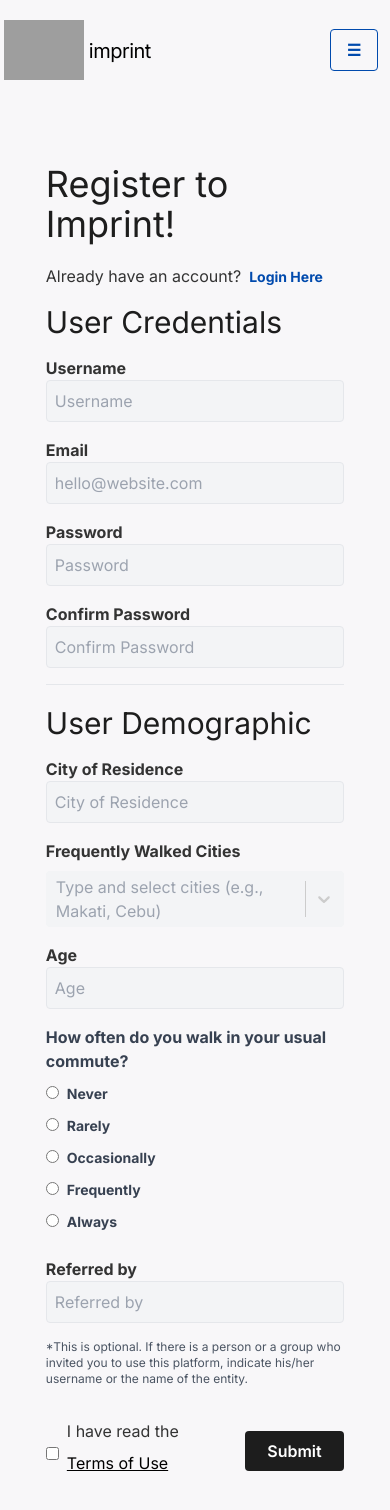
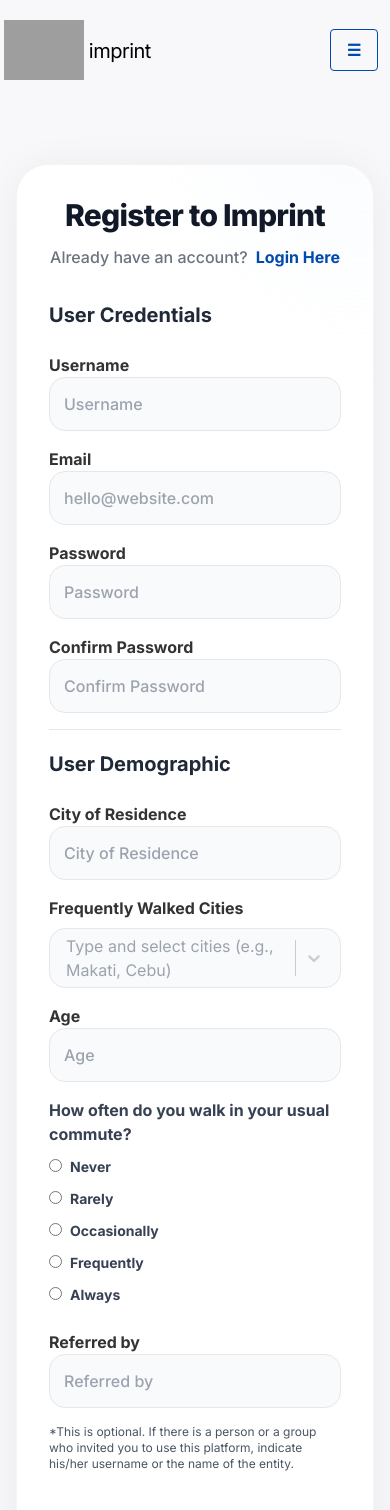
Before and after one commit to dlsudatasci/imprint, a Next.js app: page /register in a window 390 px wide. Shown: the top 1510 px of the page. Built offline with nearby package versions, Linux system fonts and the light colour scheme; no server answers; grey boxes are pictures that could not be loaded.

Commit message:
style: revamp login and register design

```diff
--- a/src/pages/login.jsx
+++ b/src/pages/login.jsx
@@ -4,7 +4,6 @@ import Link from "next/link";
 import { useRouter } from "next/router";
 
 import Page from "@/ui/page";
-import { H1 } from "@/ui/Typography";
 
 export default function login() {
   const [loadingForm, setLoading] = useState(false);
@@ -38,52 +37,59 @@ export default function login() {
       description="Login to Imprint! Login to Imprint in order to contribute to our platform."
       contribute={false}
     >
-      <section className="container mx-auto p-4 my-12 mb-32 bg-offwhite flex flex-col items-center justify-center">
-        <div className="w-10/12 sm:w-8/12 md:w-6/12 lg:w-5/12 xl:w-4/12 mb-4">
-          <H1>Login to Imprint!</H1>
-          <p className="mt-5">
+      <section className="container mx-auto p-4 my-12 mb-32 flex flex-col items-center justify-center">
+        <div className="w-full sm:w-10/12 md:w-8/12 lg:w-6/12 xl:w-4/12 bg-white rounded-[2rem] shadow-[0_4px_40px_rgb(0,0,0,0.06)] border border-gray-100 p-8 sm:p-12 relative overflow-hidden">
+          {/* Subtle gradient accent for the card */}
+          <div className="absolute top-0 right-0 w-64 h-64 bg-gradient-to-bl from-blue-50 to-transparent rounded-full blur-3xl opacity-60 -translate-y-1/2 translate-x-1/3 pointer-events-none" />
+
+          <div className="mb-8 relative z-10 text-center">
+            <h1 className="text-3xl font-extrabold text-gray-900 tracking-tight">Welcome Back</h1>
+            <p className="mt-3 text-gray-500 font-medium">
               Don&apos;t have an account?
               <Link href="/register">
-              <span className="text-sm ml-2 font-bold text-primary hover:underline cursor-pointer">
+                <span className="text-primary hover:text-[#004aad] ml-2 font-bold transition-colors cursor-pointer hover:underline">
                   Register Here
                 </span>
               </Link>
             </p>
           </div>
-        <div className="w-10/12 sm:w-8/12 md:w-6/12 lg:w-5/12 xl:w-4/12 mb-6">
-          <form onSubmit={onSubmit}>
+
+          <form onSubmit={onSubmit} className="relative z-10">
+            <div className="space-y-4 mb-6">
               <input
-              className="mb-4 p-2 appearance-none block w-full bg-gray-100 placeholder-gray-900 rounded border focus:border-primary"
+                className="w-full p-3.5 bg-gray-50 placeholder-gray-400 text-gray-900 rounded-2xl border border-gray-200 focus:border-primary focus:ring-2 focus:ring-primary/20 transition-all outline-none font-medium"
                 type="text"
                 placeholder="Username"
                 name="username"
               />
               <input
-              className="mb-4 p-2 appearance-none block w-full bg-gray-100 placeholder-gray-900 rounded border focus:border-primary"
+                className="w-full p-3.5 bg-gray-50 placeholder-gray-400 text-gray-900 rounded-2xl border border-gray-200 focus:border-primary focus:ring-2 focus:ring-primary/20 transition-all outline-none font-medium"
                 type="password"
                 placeholder="Password"
                 name="password"
               />
+            </div>
+
             {error && (
-              <div className="text-xs -mb-2 pb-4 text-red-600">
+              <div className="text-sm mt-[-10px] mb-4 text-red-500 font-medium px-1 text-center">
                 Invalid Credentials
               </div>
             )}
-            <div className="flex items-center">
-              <div className="w-2/3 flex items-center"></div>
+
             <button
-                className="ml-auto w-1/3 bg-accent text-white p-2 rounded font-semibold hover:bg-gray-900"
+              className="w-full transition-all duration-500 ease-in-out font-bold py-3.5 px-6 text-lg rounded-[2rem] bg-primary border border-primary text-white hover:bg-opacity-90 hover:-translate-y-0.5 hover:shadow-[0_8px_20px_-4px_rgba(0,74,173,0.3)] disabled:opacity-50 mt-2"
               type="submit"
+              disabled={loadingForm}
             >
-                {loadingForm ? "Loading..." : "Login"}
+              {loadingForm ? "Logging in..." : "Login"}
             </button>
-            </div>
           </form>
         </div>
-        <div className="flex justify-center w-10/12 sm:w-8/12 md:w-6/12 lg:w-5/12 xl:w-4/12">
-          <p className="font-semibold text-gray-600 text-sm">
-            If you&apos;re experiencing problems logging in to your account
-            please contact me at: francis_bawa@dlsu.edu.ph
+
+        <div className="mt-8 flex justify-center w-full max-w-lg text-center">
+          <p className="font-medium text-gray-400 text-sm px-4">
+            If you&apos;re experiencing problems logging in to your account,
+            please contact me at: <a href="mailto:francis_bawa@dlsu.edu.ph" className="text-gray-500 font-semibold hover:text-primary transition-colors">francis_bawa@dlsu.edu.ph</a>
           </p>
         </div>
       </section>
--- a/src/pages/register.jsx
+++ b/src/pages/register.jsx
@@ -6,8 +6,6 @@ import CreatableSelect from "react-select/creatable";
 import cities from "./cities.json";
 
 import Page from "@/ui/page";
-import { H1 } from "@/ui/Typography";
-import { H2 } from "@/ui/Typography";
 
 export default function register() {
   const [loadingForm, setLoading] = useState(false);
@@ -33,16 +31,18 @@ export default function register() {
   const customSelectStyles = {
     control: (provided, state) => ({
       ...provided,
-      backgroundColor: "#f3f4f6",
-      borderRadius: "0.25rem",
-      borderWidth: "2px",
+      backgroundColor: "#f9fafb",
+      borderRadius: "1rem",
+      borderWidth: "1px",
       borderStyle: "solid",
-      borderColor: state.isFocused ? "#015fcc" : "transparent",
-      boxShadow: "none",
-      minHeight: "2.5rem",
+      borderColor: state.isFocused ? "#004aad" : "#e5e7eb",
+      boxShadow: state.isFocused ? "0 0 0 2px rgba(0, 74, 173, 0.2)" : "none",
+      minHeight: "3.2rem",
+      padding: "0.2rem 0.5rem",
       alignItems: "center",
+      transition: "all 0.3s ease",
       "&:hover": {
-        borderColor: state.isFocused ? undefined : "transparent",
+        borderColor: state.isFocused ? "#004aad" : "#e5e7eb",
       },
     }),
     input: (provided) => ({
@@ -160,13 +160,16 @@ export default function register() {
       description="Register to Imprint! Register to Imprint in order to contribute to our platform."
       contribute={false}
     >
-      <section className="container mx-auto p-4 my-12 mb-32 bg-offwhite flex flex-col items-center justify-center">
-        <div className="w-10/12 sm:w-8/12 md:w-6/12 lg:w-5/12 xl:w-5/12 mb-4">
-          <H1>Register to Imprint!</H1>
-          <p className="mt-5">
+      <section className="container mx-auto p-4 my-12 mb-32 flex flex-col items-center justify-center">
+        <div className="w-full sm:w-11/12 md:w-9/12 lg:w-7/12 xl:w-6/12 bg-white rounded-[2rem] shadow-[0_4px_40px_rgb(0,0,0,0.06)] border border-gray-100 p-8 sm:p-12 relative overflow-hidden">
+          <div className="absolute top-0 right-0 w-64 h-64 bg-gradient-to-bl from-blue-50 to-transparent rounded-full blur-3xl opacity-60 -translate-y-1/2 translate-x-1/3 pointer-events-none" />
+
+          <div className="mb-8 relative z-10 text-center">
+            <h1 className="text-3xl font-extrabold text-gray-900 tracking-tight">Register to Imprint</h1>
+            <p className="mt-3 text-gray-500 font-medium">
               Already have an account?
               <Link href="/login">
-              <span className="text-sm ml-2 font-bold text-primary hover:underline cursor-pointer">
+                <span className="text-primary hover:text-[#004aad] ml-2 font-bold transition-colors cursor-pointer hover:underline">
                   Login Here
                 </span>
               </Link>
@@ -174,14 +177,14 @@ export default function register() {
           </div>
           <form
             onSubmit={onSubmit}
-          className="w-10/12 sm:w-8/12 md:w-6/12 lg:w-5/12 xl:w-5/12 mb-6"
+            className="relative z-10"
           >
-          <H2 className="mb-4">User Credentials</H2>
+            <h2 className="text-xl font-bold text-gray-800 mb-6 mt-2">User Credentials</h2>
             <label className="font-bold" htmlFor="username">
               Username
             </label>
             <input
-            className="mb-4 p-2 appearance-none block w-full bg-gray-100 placeholder-gray-400 rounded border focus:border-primary"
+              className="mb-4 p-3.5 block w-full bg-gray-50 placeholder-gray-400 text-gray-900 rounded-2xl border border-gray-200 focus:border-primary focus:ring-2 focus:ring-primary/20 transition-all outline-none font-medium"
               type="text"
               placeholder="Username"
               name="username"
@@ -192,7 +195,7 @@ export default function register() {
               Email
             </label>
             <input
-            className="mb-4 p-2 appearance-none block w-full bg-gray-100 placeholder-gray-400 rounded border focus:border-primary"
+              className="mb-4 p-3.5 block w-full bg-gray-50 placeholder-gray-400 text-gray-900 rounded-2xl border border-gray-200 focus:border-primary focus:ring-2 focus:ring-primary/20 transition-all outline-none font-medium"
               type="email"
               placeholder="hello@website.com"
               name="email"
@@ -203,7 +206,7 @@ export default function register() {
               Password
             </label>
             <input
-            className="mb-4 p-2 appearance-none block w-full bg-gray-100 placeholder-gray-400 rounded border focus:border-primary"
+              className="mb-4 p-3.5 block w-full bg-gray-50 placeholder-gray-400 text-gray-900 rounded-2xl border border-gray-200 focus:border-primary focus:ring-2 focus:ring-primary/20 transition-all outline-none font-medium"
               type="password"
               placeholder="Password"
               name="password"
@@ -215,7 +218,7 @@ export default function register() {
             </label>
 
             <input
-            className="mb-4 p-2 appearance-none block w-full bg-gray-100 placeholder-gray-400 rounded border focus:border-primary"
+              className="mb-4 p-3.5 block w-full bg-gray-50 placeholder-gray-400 text-gray-900 rounded-2xl border border-gray-200 focus:border-primary focus:ring-2 focus:ring-primary/20 transition-all outline-none font-medium"
               type="password"
               placeholder="Confirm Password"
               name="confirmPassword"
@@ -223,12 +226,12 @@ export default function register() {
               onInput={(e) => e.target.setCustomValidity("")}
             />
             <hr className="my-1 mb-5" />
-          <H2 className="mb-4">User Demographic</H2>
+            <h2 className="text-xl font-bold text-gray-800 mb-6 mt-2">User Demographic</h2>
             <label className="font-bold" htmlFor="city">
               City of Residence
             </label>
             <input
-            className="mb-4 p-2 appearance-none block w-full bg-gray-100 placeholder-gray-400 rounded border focus:border-primary"
+              className="mb-4 p-3.5 block w-full bg-gray-50 placeholder-gray-400 text-gray-900 rounded-2xl border border-gray-200 focus:border-primary focus:ring-2 focus:ring-primary/20 transition-all outline-none font-medium"
               type="text"
               placeholder="City of Residence"
               name="city"
@@ -249,7 +252,7 @@ export default function register() {
               Age
             </label>
             <input
-            className="mb-4 p-2 appearance-none block w-full bg-gray-100 placeholder-gray-400 rounded border focus:border-primary"
+              className="mb-4 p-3.5 block w-full bg-gray-50 placeholder-gray-400 text-gray-900 rounded-2xl border border-gray-200 focus:border-primary focus:ring-2 focus:ring-primary/20 transition-all outline-none font-medium"
               type="number"
               placeholder="Age"
               name="age"
@@ -314,7 +317,7 @@ export default function register() {
               Referred by
             </label>
             <input
-            className="mb-4 p-2 appearance-none block w-full bg-gray-100 placeholder-gray-400 rounded border focus:border-primary"
+              className="mb-4 p-3.5 block w-full bg-gray-50 placeholder-gray-400 text-gray-900 rounded-2xl border border-gray-200 focus:border-primary focus:ring-2 focus:ring-primary/20 transition-all outline-none font-medium"
               type="text"
               placeholder="Referred by"
               name="referred"
@@ -325,28 +328,28 @@ export default function register() {
               entity.
             </div>
 
-          <div className="flex items-center mt-6 ">
-            <div className="w-2/3 flex items-center">
+            <div className="flex items-center mt-8">
+              <div className="w-full sm:w-2/3 flex items-center">
                 <input
                   id="remember-me"
                   type="checkbox"
-                className="mt-1 mr-2"
+                  className="mt-1 mr-3 w-5 h-5 text-primary bg-gray-100 border-gray-300 rounded focus:ring-primary focus:ring-2"
                   required
                 />
-              <label htmlFor="remember-me">
+                <label htmlFor="remember-me" className="text-gray-600 font-medium text-sm">
                   I have read the{" "}
                   <Link
                     href="/terms-of-use"
                     target="_blank"
                     rel="noopener noreferrer"
-                  className="cursor-pointer py-2 px-0 text-black inline-block underline"
+                    className="cursor-pointer text-primary font-bold hover:underline"
                   >
                     Terms of Use
                   </Link>
                 </label>
               </div>
               <button
-              className="ml-auto w-1/3 bg-accent text-white p-2 rounded font-semibold hover:bg-gray-900"
+                className="ml-auto transition-all duration-500 ease-in-out font-bold py-3.5 px-8 text-lg rounded-[2rem] bg-primary border border-primary text-white hover:bg-opacity-90 hover:-translate-y-0.5 hover:shadow-[0_8px_20px_-4px_rgba(0,74,173,0.3)] disabled:opacity-50"
                 type="submit"
                 disabled={loadingForm}
               >
@@ -354,14 +357,13 @@ export default function register() {
               </button>
             </div>
 
-          {serverError ? (
-            <div className="text-xs -mb-2 pb-4 text-red-600">
+            {serverError && (
+              <div className="text-sm mt-6 text-red-500 font-medium text-center bg-red-50 p-3 rounded-xl border border-red-100">
                 {serverError}
               </div>
-          ) : (
-            <div />
             )}
           </form>
+        </div>
       </section>
     </Page>
   );
```
Lines whose indentation alone changed are shown as unchanged.
